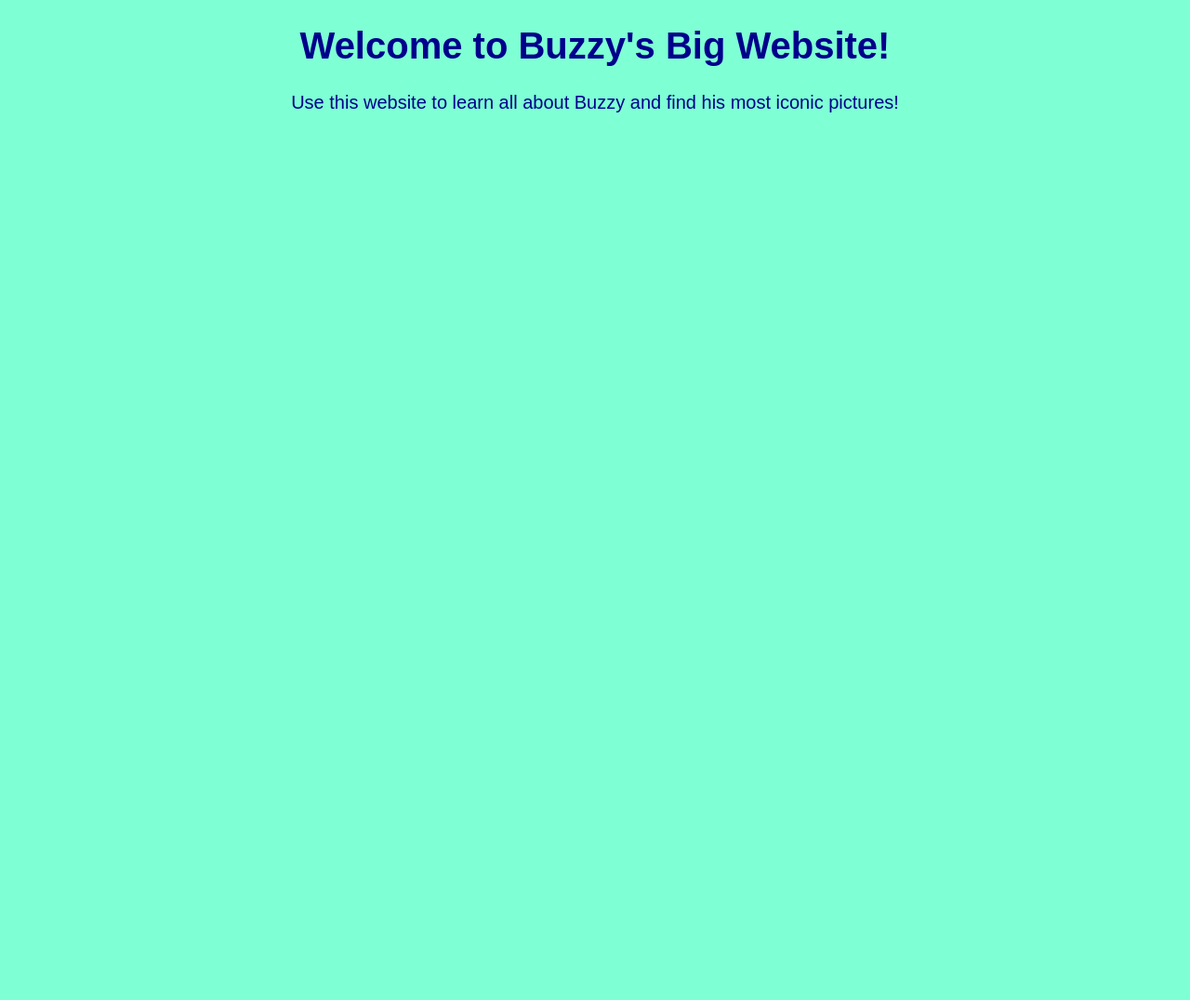
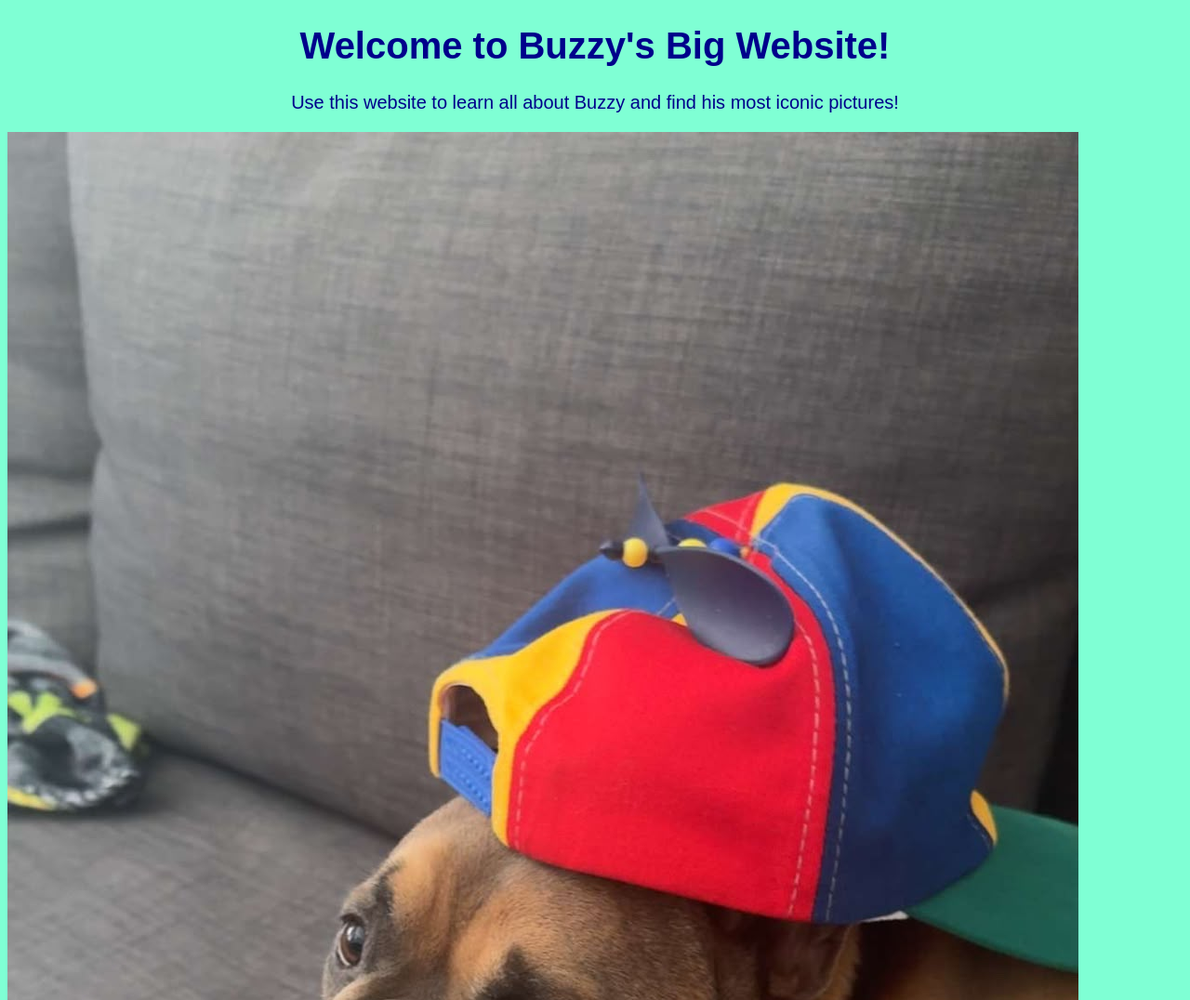
Before and after one commit to 67mangomustard67/BuzzyWebsite, a plain HTML site: page index.html in a window 1280 px wide. Shown: the top 1076 px of the page at 93% size. Before the commit the page ends 800 px from the top, so only its background shows below. Drawn offline with Linux system fonts and the light colour scheme.

Commit message:
buzzypicture

```diff
--- a/index.html
+++ b/index.html
@@ -8,5 +8,6 @@
 <body>
     <h1>Welcome to Buzzy's Big Website!</h1>
     <p>Use this website to learn all about Buzzy and find his most iconic pictures!</p>
+    <img src="../images/buzzyhat.jpg.jpeg" alt="Buzzy">
 </body>
 </html>
```
Also changed, not shown: images/buzzyhat.jpg.jpeg (added), images/buzzyicon.jpg.jpeg (added), images/buzzyrocket.jpg.jpeg (added).
